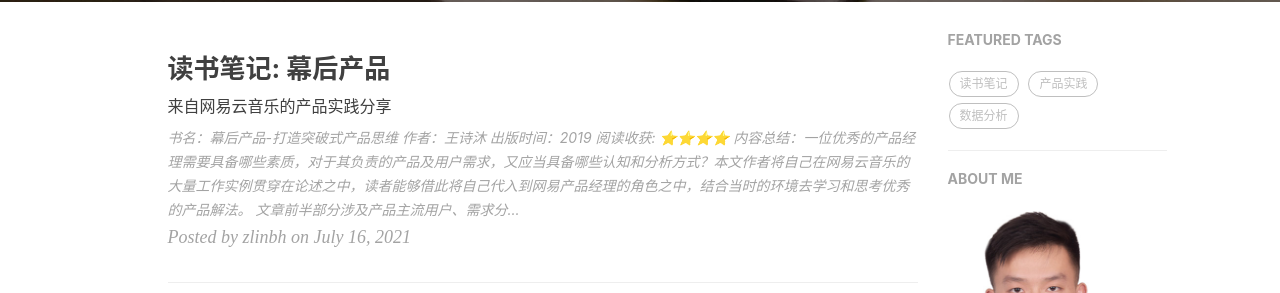
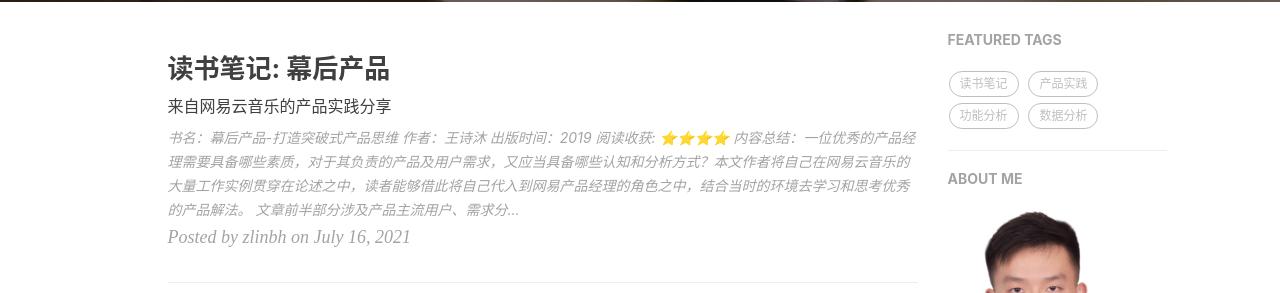
Before and after one commit to zlinbh/zlinbh.github.io, a Jekyll site: the page built from index.html, in a window 1280 px wide and 900 px high. Shown: the part 416-709 px from the top of the window. Built offline with Jekyll 4.4.1, drawn with Linux system fonts in a browser that asks for light colours; nearby versions of some CDN libraries; the list of posts is cut into pages by our own code; comment, search, counter and statistics services are not loaded.

Commit message:
Update 2020-11-01-PRD_Writing.markdown

```diff
--- a/_posts/2020-11-01-PRD_Writing.markdown
+++ b/_posts/2020-11-01-PRD_Writing.markdown
@@ -7,7 +7,7 @@
 hidden:		false
 header-img:
 tags:
-    - 产品实践
+    - 功能分析
 ---
 
 ## 实践方法
```
